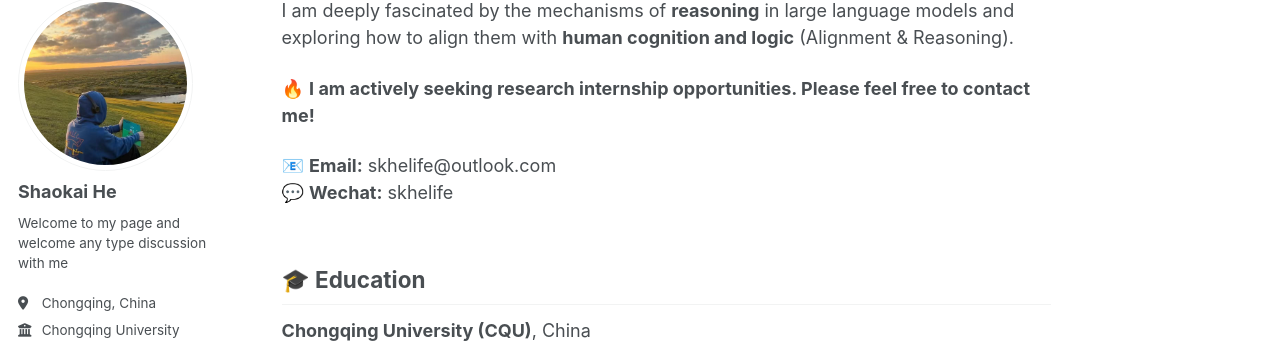
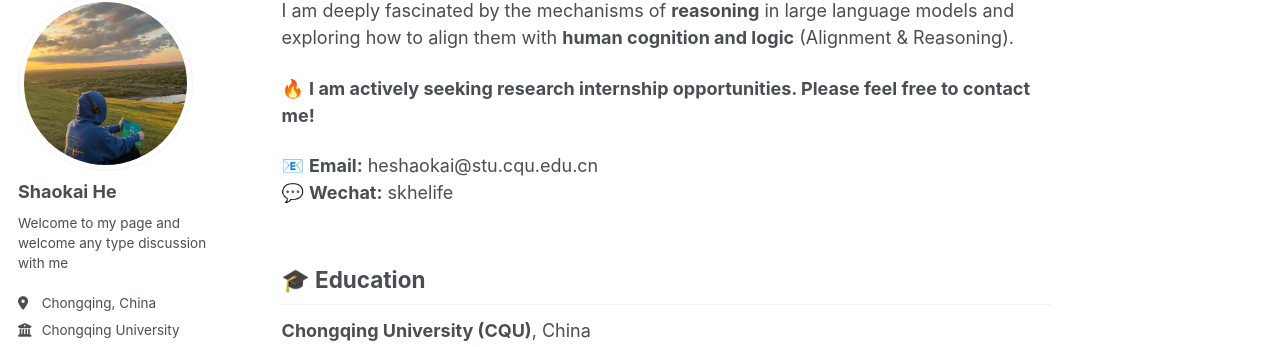
Before and after one commit to skhelife/skhelife.github.io, a Jekyll site: the page built from _pages/about.md, in a window 1280 px wide and 900 px high, scrolled down 300 px. Shown: the part 105-452 px from the top of the window. Built offline with Jekyll 4.4.1, drawn with Linux system fonts in a browser that asks for light colours; some web fonts are replaced; a script bundle is joined from its source files by our own code; library files that are not in the unit come from our copies.

Commit message:
finallistly1

```diff
--- a/_pages/about.md
+++ b/_pages/about.md
@@ -20,7 +20,7 @@ I am deeply fascinated by the mechanisms of **reasoning** in large language mode
 
 🔥 **I am actively seeking research internship opportunities. Please feel free to contact me!**
 
-📧 **Email:** skhelife@outlook.com
+📧 **Email:** heshaokai@stu.cqu.edu.cn
 💬 **Wechat:** skhelife
 
 
```
